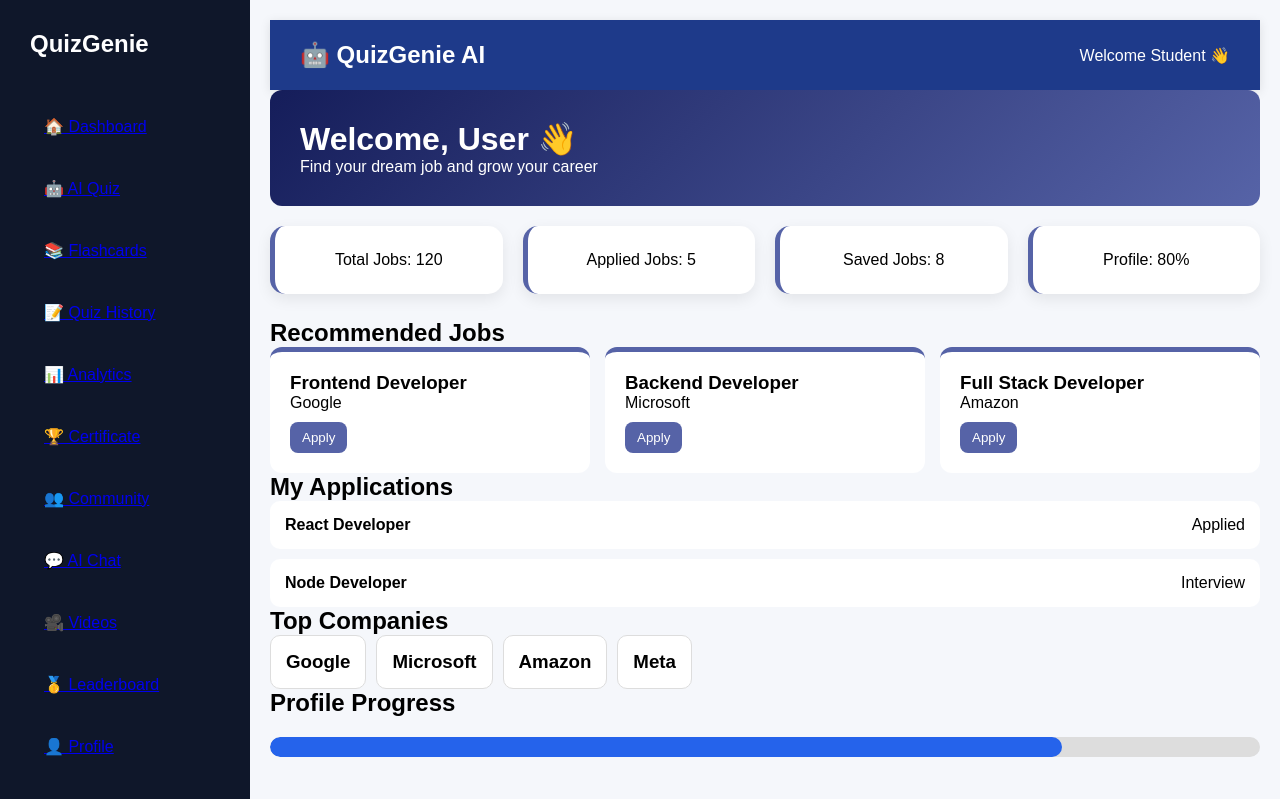
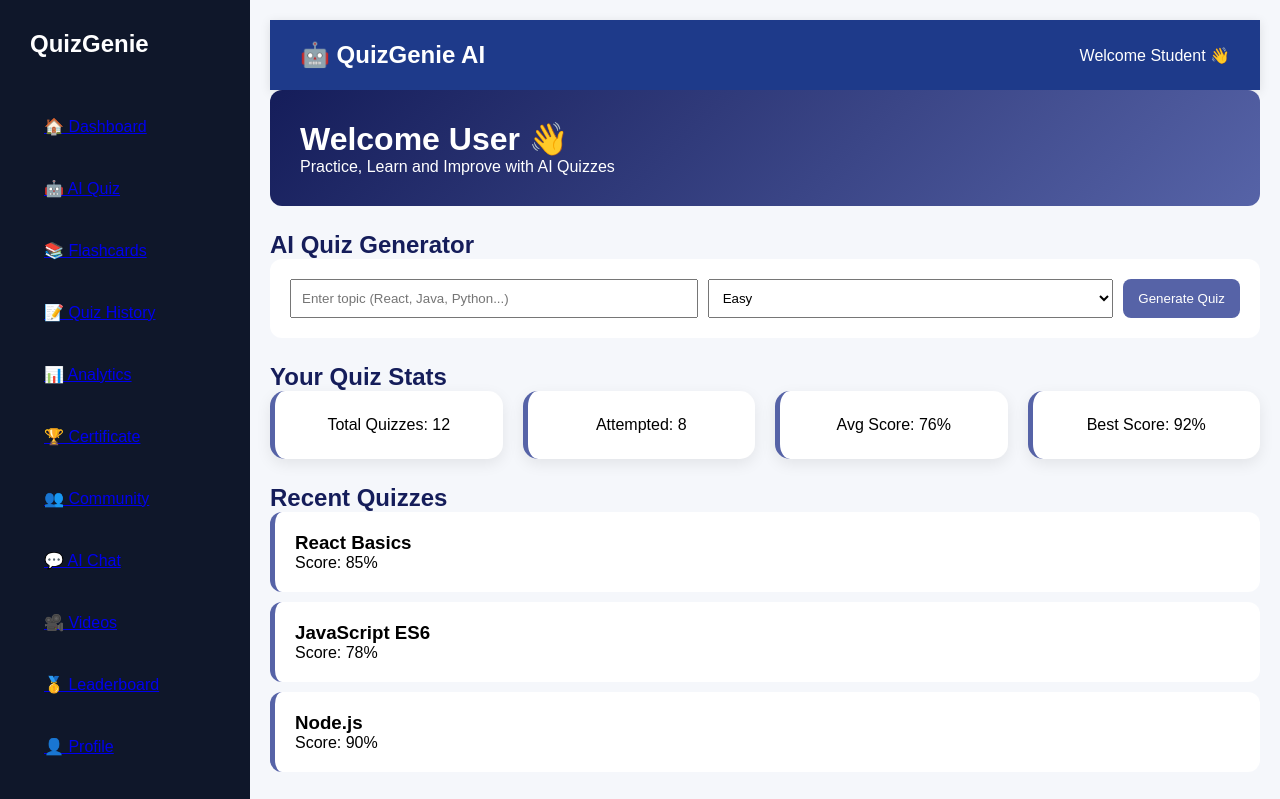
Before and after one commit to pallavinarsinge04/QuizGenie-AI, a React app in the folder frontend/: page /dashboard in a window 1280 px wide. Shown: the top 799 px of the page. Built offline with nearby package versions, Linux system fonts and the light colour scheme; the HTML template or start-up script is replaced by a standard one.

Commit message:
feat: improve AI quiz generator with structured input sections and loading state

```diff
--- a/frontend/src/pages/Dashboard.css
+++ b/frontend/src/pages/Dashboard.css
@@ -16,12 +16,40 @@
   border-radius: 12px;
 }
 
+/* SECTION TITLE */
+.section-title {
+  margin-top: 25px;
+  color: #151D5A;
+}
+
+/* QUIZ GENERATOR BOX */
+.quiz-box {
+  display: flex;
+  gap: 10px;
+  background: white;
+  padding: 20px;
+  border-radius: 12px;
+}
+
+.quiz-box input,
+.quiz-box select {
+  padding: 10px;
+  flex: 1;
+}
+
+.quiz-box button {
+  background: #5663A7;
+  color: white;
+  border: none;
+  padding: 10px 15px;
+  border-radius: 8px;
+}
+
 /* STATS */
 .stats-grid {
   display: grid;
   grid-template-columns: repeat(auto-fit, minmax(180px, 1fr));
   gap: 15px;
-  margin-top: 20px;
 }
 
 .stat-card {
@@ -31,61 +59,22 @@
   border-left: 5px solid #5663A7;
 }
 
-/* JOBS */
-.job-grid {
-  display: grid;
-  grid-template-columns: repeat(auto-fit, minmax(250px, 1fr));
-  gap: 15px;
-}
-
-.job-card {
-  background: white;
-  padding: 20px;
-  border-radius: 12px;
-  border-top: 5px solid #5663A7;
-}
-
-.job-card button {
-  margin-top: 10px;
-  padding: 8px 12px;
-  background: #5663A7;
-  color: white;
-  border: none;
-  border-radius: 8px;
-}
-
-/* ACTIVITY */
-.activity-section {
+/* RECENT QUIZZES */
+.quiz-list {
   display: grid;
   gap: 10px;
 }
 
-.activity-card {
+.quiz-card {
   background: white;
   padding: 15px;
   border-radius: 10px;
-  display: flex;
-  justify-content: space-between;
-}
-
-/* COMPANIES */
-.company-grid {
-  display: flex;
-  gap: 10px;
-  flex-wrap: wrap;
-}
-
-.company-card {
-  background: white;
-  padding: 15px;
-  border-radius: 10px;
-  border: 1px solid #ddd;
 }
 
 /* PROGRESS */
 .progress-bar {
   width: 100%;
-  height: 20px;
+  height: 18px;
   background: #ddd;
   border-radius: 10px;
 }
@@ -95,3 +84,18 @@
   background: #5663A7;
   border-radius: 10px;
 }
+
+/* ACTIONS */
+.action-grid {
+  display: flex;
+  gap: 10px;
+  flex-wrap: wrap;
+}
+
+.action-grid button {
+  padding: 10px 15px;
+  background: #151D5A;
+  color: white;
+  border: none;
+  border-radius: 8px;
+}
--- a/frontend/src/pages/Dashboard.jsx
+++ b/frontend/src/pages/Dashboard.jsx
@@ -6,18 +6,25 @@ import "./Dashboard.css";
 function Dashboard() {
   const user = JSON.parse(localStorage.getItem("user"));
 
-  const jobs = [
-    { title: "Frontend Developer", company: "Google" },
-    { title: "Backend Developer", company: "Microsoft" },
-    { title: "Full Stack Developer", company: "Amazon" },
+  const [topic, setTopic] = useState("");
+  const [difficulty, setDifficulty] = useState("Easy");
+
+  const stats = {
+    total: 12,
+    attempted: 8,
+    avgScore: 76,
+    bestScore: 92,
+  };
+
+  const recentQuizzes = [
+    { topic: "React Basics", score: 85 },
+    { topic: "JavaScript ES6", score: 78 },
+    { topic: "Node.js", score: 90 },
   ];
 
-  const appliedJobs = [
-    { title: "React Developer", status: "Applied" },
-    { title: "Node Developer", status: "Interview" },
-  ];
-
-  const companies = ["Google", "Microsoft", "Amazon", "Meta"];
+  const generateQuiz = () => {
+    alert(`Generating quiz for ${topic} (${difficulty})`);
+  };
 
   return (
     <div className="layout">
@@ -26,61 +33,73 @@ function Dashboard() {
       <div className="main-content">
         <Navbar />
 
-        {/* ===== HERO SECTION ===== */}
+        {/* ===== HEADER ===== */}
         <div className="dashboard-hero">
-          <h1>Welcome, {user?.name || "User"} 👋</h1>
-          <p>Find your dream job and grow your career</p>
+          <h1>Welcome {user?.name || "User"} 👋</h1>
+          <p>Practice, Learn and Improve with AI Quizzes</p>
         </div>
 
-        {/* ===== STATS SECTION ===== */}
-        <div className="stats-grid">
-          <div className="stat-card">Total Jobs: 120</div>
-          <div className="stat-card">Applied Jobs: 5</div>
-          <div className="stat-card">Saved Jobs: 8</div>
-          <div className="stat-card">Profile: 80%</div>
+        {/* ===== AI QUIZ GENERATOR ===== */}
+        <h2 className="section-title">AI Quiz Generator</h2>
+
+        <div className="quiz-box">
+          <input
+            type="text"
+            placeholder="Enter topic (React, Java, Python...)"
+            value={topic}
+            onChange={(e) => setTopic(e.target.value)}
+          />
+
+          <select
+            value={difficulty}
+            onChange={(e) => setDifficulty(e.target.value)}
+          >
+            <option>Easy</option>
+            <option>Medium</option>
+            <option>Hard</option>
+          </select>
+
+          <button onClick={generateQuiz}>
+            Generate Quiz
+          </button>
         </div>
 
-        {/* ===== RECOMMENDED JOBS ===== */}
-        <h2 className="section-title">Recommended Jobs</h2>
+        {/* ===== STATS ===== */}
+        <h2 className="section-title">Your Quiz Stats</h2>
 
-        <div className="job-grid">
-          {jobs.map((job, i) => (
-            <div className="job-card" key={i}>
-              <h3>{job.title}</h3>
-              <p>{job.company}</p>
-              <button>Apply</button>
+        <div className="stats-grid">
+          <div className="stat-card">Total Quizzes: {stats.total}</div>
+          <div className="stat-card">Attempted: {stats.attempted}</div>
+          <div className="stat-card">Avg Score: {stats.avgScore}%</div>
+          <div className="stat-card">Best Score: {stats.bestScore}%</div>
+        </div>
+
+        {/* ===== RECENT QUIZZES ===== */}
+        <h2 className="section-title">Recent Quizzes</h2>
+
+        <div className="quiz-list">
+          {recentQuizzes.map((q, i) => (
+            <div className="quiz-card" key={i}>
+              <h3>{q.topic}</h3>
+              <p>Score: {q.score}%</p>
             </div>
           ))}
         </div>
 
-        {/* ===== ACTIVITY SECTION ===== */}
-        <h2 className="section-title">My Applications</h2>
+        {/* ===== PROGRESS ===== */}
+        <h2 className="section-title">Learning Progress</h2>
 
-        <div className="activity-section">
-          {appliedJobs.map((job, i) => (
-            <div className="activity-card" key={i}>
-              <h4>{job.title}</h4>
-              <span>{job.status}</span>
-            </div>
-          ))}
+        <div className="progress-bar">
+          <div className="progress-fill" style={{ width: "70%" }}></div>
         </div>
 
-        {/* ===== TOP COMPANIES ===== */}
-        <h2 className="section-title">Top Companies</h2>
+        {/* ===== QUICK ACTIONS ===== */}
+        <h2 className="section-title">Quick Actions</h2>
 
-        <div className="company-grid">
-          {companies.map((c, i) => (
-            <div className="company-card" key={i}>
-              <h3>{c}</h3>
-            </div>
-          ))}
-        </div>
-
-        {/* ===== PROGRESS TRACKER ===== */}
-        <h2 className="section-title">Profile Progress</h2>
-
-        <div className="progress-bar">
-          <div className="progress-fill" style={{ width: "80%" }}></div>
+        <div className="action-grid">
+          <button>Start New Quiz</button>
+          <button>View Leaderboard</button>
+          <button>Review Mistakes</button>
         </div>
       </div>
     </div>
```
